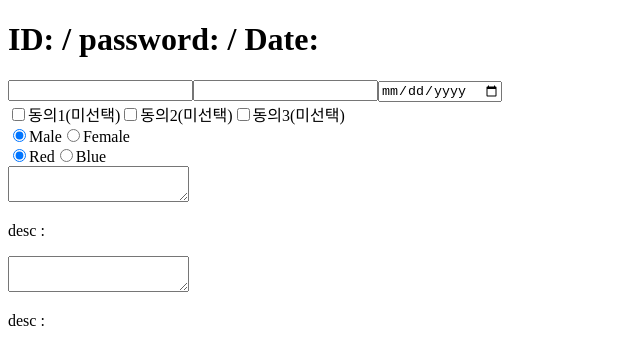
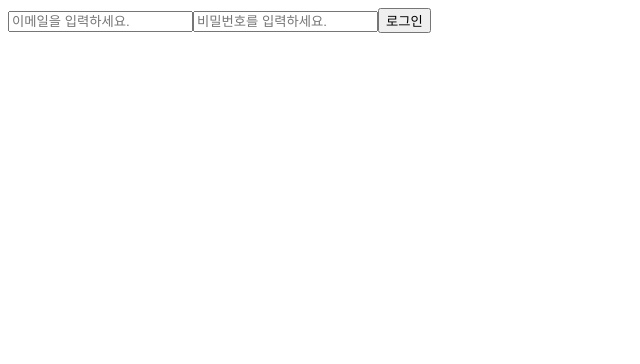
Before and after one commit to jihun315016/tutorial_react, a React (Vite) app in the folder vite-project/vite-project/: page / in a window 1280 px wide. Shown: the top 364 px of the page, without its empty margins (0-640 px from the left). Built offline with nearby package versions, Linux system fonts and the light colour scheme.

Commit message:
[vite-project] useRef 훅

```diff
--- a/vite-project/vite-project/src/App.tsx
+++ b/vite-project/vite-project/src/App.tsx
@@ -1,15 +1,9 @@
-import Input3 from "./components/Input3";
-import CheckBox2 from "./components/CheckBox2";
-import Radio2 from "./components/Radio2";
-import TextArea2 from "./components/textArea2";
+import LoginForm from "./components/LoginForm"
 
 export default function App() {
   return (
     <>
-    <Input3 />
-    <CheckBox2 />
-    <Radio2 />
-    <TextArea2 />
+    <LoginForm />
     </>
   )
 }
--- /dev/null
+++ b/vite-project/vite-project/src/components/LoginForm.tsx
@@ -0,0 +1,92 @@
+import { useRef, useState } from "react";
+
+export default function LoginForm() {
+    // useRef: DOM 요소(input 태그)에 직접 접근하기 위한 수단
+    // <HTMLInputElement>는 input 태그 전용임을 타입스크립트에게 알리는 것
+    const idRef = useRef<HTMLInputElement>(null);
+    const pwRef = useRef<HTMLInputElement>(null);
+
+    // 로그인 시도 횟수
+    const loginAttemptCount = useRef(0);
+
+    // 입력창의 값을 실시간으로 저장할 상태 변수
+    const [email, setEmail] = useState("");
+    const [password, setPassword] = useState("");
+
+
+    // onChange 핸들러: 제어 컴포넌트 방식
+    const changeEmail = (e: React.ChangeEvent<HTMLInputElement>) => {
+        setEmail(e.target.value);
+    };
+
+
+    // onChange 핸들러: 제어 컴포넌트 방식
+    const changePassword = (e: React.ChangeEvent<HTMLInputElement>) => {
+        setPassword(e.target.value);
+    };
+
+    // onSubmit 핸들러: 로그인 버튼을 눌렀을 때 실행
+    const submitHandler = (e: React.FormEvent<HTMLFormElement>) => {
+        // 폼 제출 시 브라우저가 새로고침되는 기본 동작을 막음
+        e.preventDefault();
+
+        // 로그인 버튼을 누를 때마다 1씩 증가
+        loginAttemptCount.current += 1;
+
+        // 숫자는 올라가지만 화면은 다시 그려지지 않음
+        console.log(`현재까지 로그인 시도 횟수: ${loginAttemptCount.current}`);
+
+        // 유효성 검사 (이메일)
+        if (email.trim() === "") {
+            alert("이메일을 입력해주세요.");
+            // 비어있는 이메일 입력창으로 커서 이동
+            idRef.current?.focus();
+            return;
+        }
+
+        // 유효성 검사 (비밀번호)
+        if (password.trim() === "") {
+            alert("비밀번호를 입력해주세요.");
+            // 비밀번호 입력창으로 커서 이동
+            pwRef.current?.focus();
+            return;
+        }
+
+        // 모든 검사를 통과했을 때 최종 데이터 출력
+        alert(`이메일: ${email}, 비밀번호: ${password}`);
+
+        // 제출 성공 후 입력창을 다시 빈 칸으로 초기화
+        setEmail("");
+        setPassword("");
+    };
+
+    return (
+    // <form>의 onSubmit은 엔터를 쳤을 때도 작동함
+    <form onSubmit={submitHandler}>
+      <label htmlFor="uid">
+        <input
+          ref={idRef} // input 태그를 idRef 변수와 연결
+          type="text"
+          id="uid"
+          placeholder="이메일을 입력하세요."
+          value={email}
+          onChange={changeEmail}
+        />
+      </label>
+
+      <label htmlFor="upw">
+        <input
+          ref={pwRef} // input 태그를 pwRef 변수와 연결
+          type="password"
+          id="upw"
+          placeholder="비밀번호를 입력하세요."
+          value={password}
+          onChange={changePassword}
+        />
+      </label>
+
+      {/* onSubmit 이벤트 발생 */}
+      <button type="submit">로그인</button>
+    </form>
+  );
+}
```
